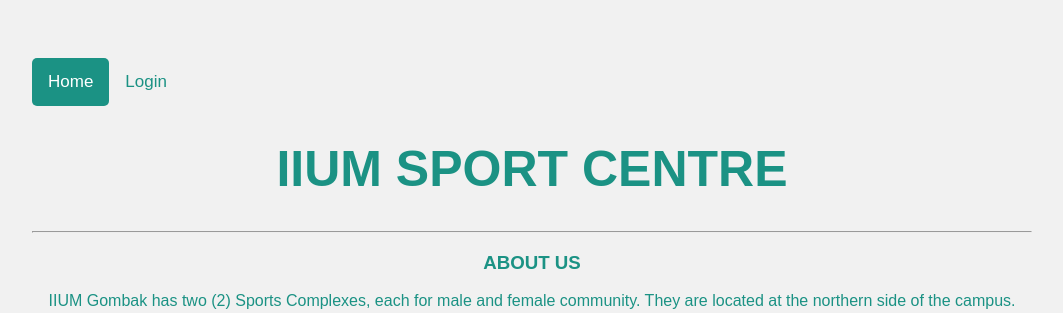
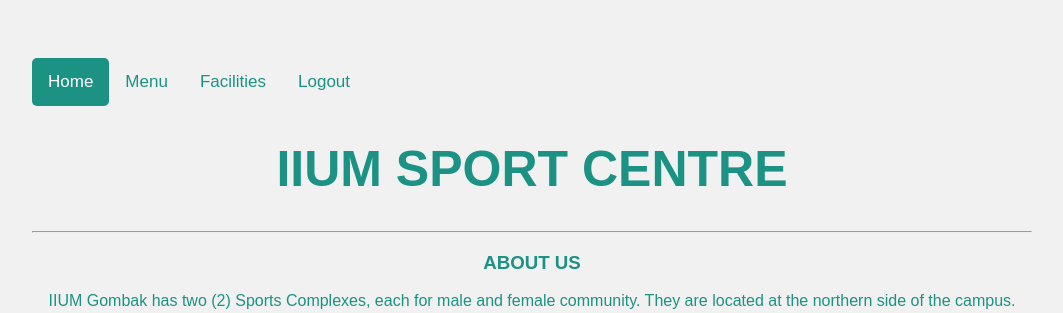
Before and after one commit to DanielHakim01/Final-Asessment-INFO-4345, a PHP site: template After/Views/home.php in a window 1280 px wide. Shown: the top 313 px of the page, without its empty margins (108-1171 px from the left). Run offline with PHP 8.4, Linux system fonts and the light colour scheme; the template is opened without the code that fills it, so the values that code supplies are empty.

Commit message:
Update home.php

```diff
--- a/After/Views/home.php
+++ b/After/Views/home.php
@@ -90,9 +90,9 @@
 <div class="main">
     <div class="pill-nav">
       <a style="color: white;" href="home.php"  class="active">Home</a>
-      <!-- <a style="color: #1b9284;" href="menuGP.php">Menu</a>
-      <a style="color: #1b9284;" href="faci_info.php">Facilities</a> -->
-      <a style="color: #1b9284;" href="login.php">Login</a>
+      <a style="color: #1b9284;" href="menuGP.php">Menu</a>
+      <a style="color: #1b9284;" href="faci_info.php">Facilities</a>
+      <a style="color: #1b9284;" href="logout.php">Logout</a>
     </div>
 <centre>
 <h1 >IIUM SPORT CENTRE</h1>
```
